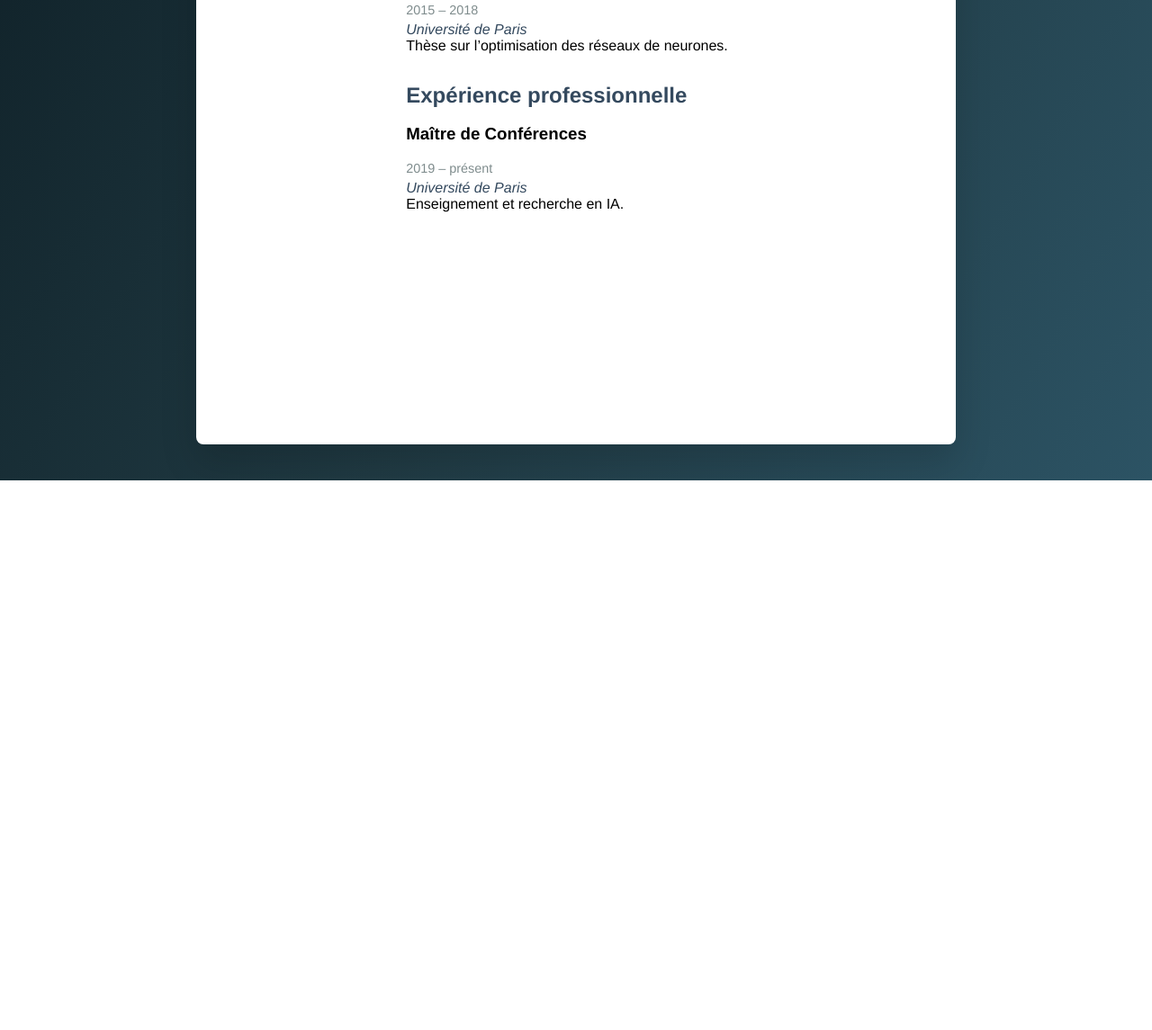
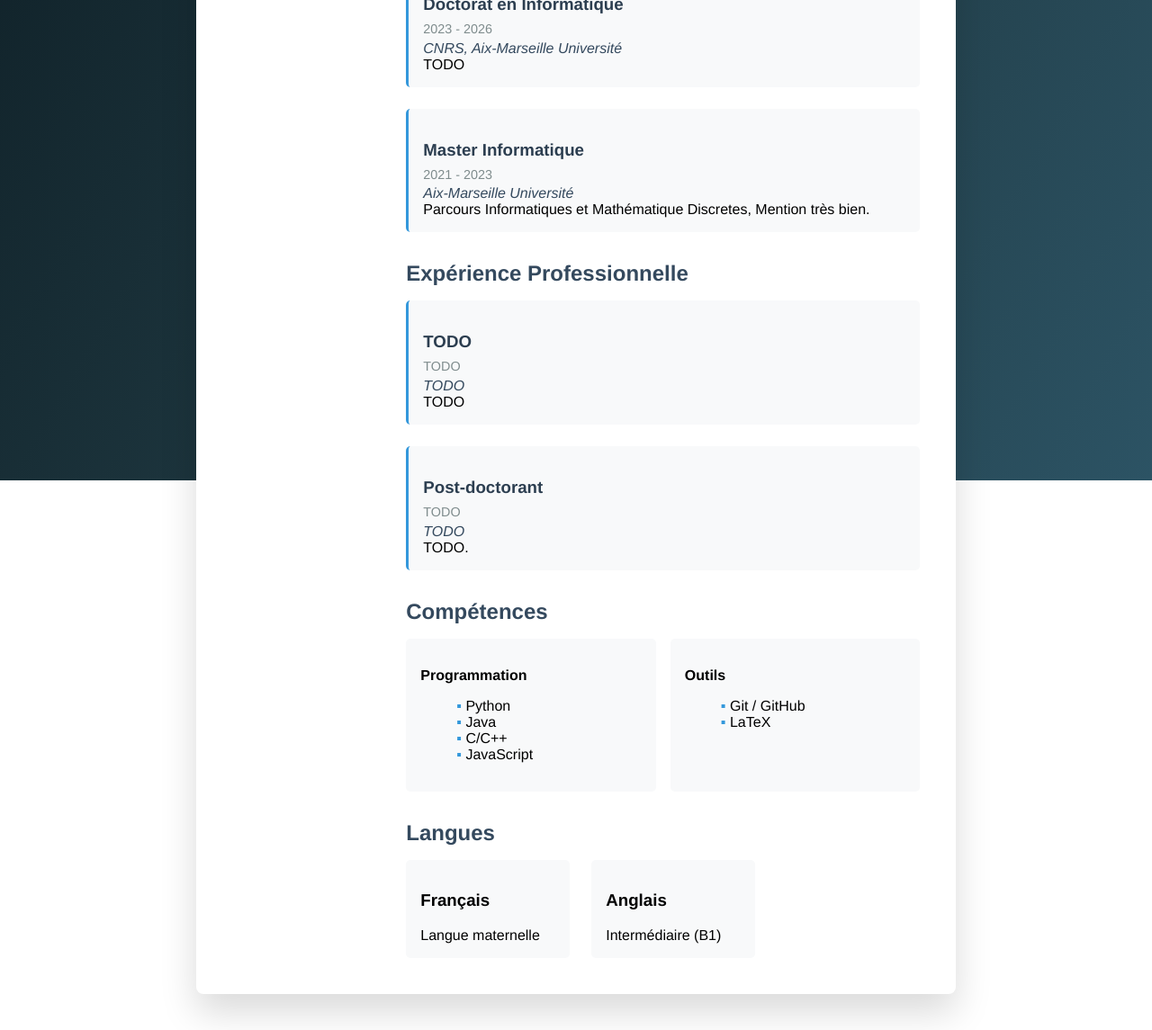
Before and after one commit to rollandmarius1/rollandmarius1.github.io, a plain HTML site: page cv.html in a window 1280 px wide. Shown: the part 266-1411 px from the top of the page at 90% size. Before the commit the page ends 800 px from the top, so only its background shows below. Drawn offline with Linux system fonts and the light colour scheme.

Commit message:
ticket test 4

```diff
--- a/script.js
+++ b/script.js
@@ -15,21 +15,21 @@ async function loadProfile() {
                         <div class="profile-photo"></div>
                         <div class="profile-info">
                             <h1>Dr. Prénom Nom</h1>
-                            <p class="profile-title">Maître de Conférences en Informatique</p>
-                            <p class="profile-affiliation">Université de Paris, Laboratoire LIPN</p>
+                            <p class="profile-title">Doctorant</p>
+                            <p class="profile-affiliation">CNRS, LIS, Marseille</p>
                         </div>
                     </div>
 
                     <div class="profile-content">
                         <h2>À propos</h2>
-                        <p>Je suis chercheur en informatique spécialisé en intelligence artificielle et apprentissage automatique. Mes recherches portent principalement sur les réseaux de neurones profonds et leur application aux systèmes embarqués. J'enseigne également plusieurs cours de master en machine learning et algorithmes avancés.</p>
+                        <p>Je suis chercheur en informatique .</p>
 
                         <h2>Coordonnées</h2>
                         <div class="contact-info">
                             <p><strong>📧 Email:</strong> prenom.nom@univ-paris.fr</p>
                             <p><strong>📞 Téléphone:</strong> +33 1 23 45 67 89</p>
                             <p><strong>🏢 Bureau:</strong> Bâtiment A, Bureau 305</p>
-                            <p><strong>📍 Adresse:</strong> Département Informatique, Université de Paris</p>
+                            <p><strong>📍 Adresse:</strong> Département Informatique, Aix-Marseille Université</p>
                         </div>
 
                         <h2>Liens</h2>
@@ -73,15 +73,86 @@ function renderCVSection(title, items) {
 }
 
 async function loadCV() {
-  loadMenu();
-  const container = document.getElementById("content");
-  const data = await fetch("data/cv.json").then(r => r.json());
+    loadMenu();
+    const container = document.getElementById("content");
+    const data = await fetch("data/cv.json").then(r => r.json());
 
-  container.innerHTML = `
+
+    container.innerHTML = `<h1>Curriculum Vitae</h1>
+
+                <section class="cv-section">
+                    <h2>Formation</h2>
+                    <div class="cv-item">
+                        <h3>Doctorat en Informatique</h3>
+                        <div class="period">2023 - 2026</div>
+                        <div class="institution">CNRS, Aix-Marseille Université</div>
+                        <div class="description">TODO</div>
+                    </div>
+                    <div class="cv-item">
+                        <h3>Master Informatique </h3>
+                        <div class="period">2021 - 2023</div>
+                        <div class="institution">Aix-Marseille Université</div>
+                        <div class="description">Parcours Informatiques et Mathématique Discretes, Mention très bien.</div>
+                    </div>
+                </section>
+
+                <section class="cv-section">
+                    <h2>Expérience Professionnelle</h2>
+                    <div class="cv-item">
+                        <h3>TODO</h3>
+                        <div class="period">TODO</div>
+                        <div class="institution">TODO</div>
+                        <div class="description">TODO</div>
+                    </div>
+                    <div class="cv-item">
+                        <h3>Post-doctorant</h3>
+                        <div class="period">TODO</div>
+                        <div class="institution">TODO</div>
+                        <div class="description">TODO.</div>
+                    </div>
+                </section>
+
+                <section class="cv-section">
+                    <h2>Compétences</h2>
+                    <div class="skills-grid">
+                        <div class="skill-category">
+                            <h3>Programmation</h3>
+                            <ul>
+                                <li>Python</li>
+                                <li>Java</li>
+                                <li>C/C++</li>
+                                <li>JavaScript</li>
+                            </ul>
+                        </div>
+
+                        <div class="skill-category">
+                            <h3>Outils</h3>
+                            <ul>
+                                <li>Git / GitHub</li>
+                                <li>LaTeX</li>
+                            </ul>
+                        </div>
+                    </div>
+                </section>
+
+                <section class="cv-section">
+                    <h2>Langues</h2>
+                    <div class="languages-list">
+                        <div class="language-item">
+                            <h3>Français</h3>
+                            <div class="level">Langue maternelle</div>
+                        </div>
+                        <div class="language-item">
+                            <h3>Anglais</h3>
+                            <div class="level">Intermédiaire (B1)</div>
+                        </div>
+                    </div>
+                </section>`
+    /*`
     <h1>Curriculum Vitae</h1>
     ${renderCVSection("Formation", data.education)}
     ${renderCVSection("Expérience professionnelle", data.experience)}
-  `;
+    `;*/
 }
 
 
```
Also changed, not shown: index.html (+0 -8 lines).
